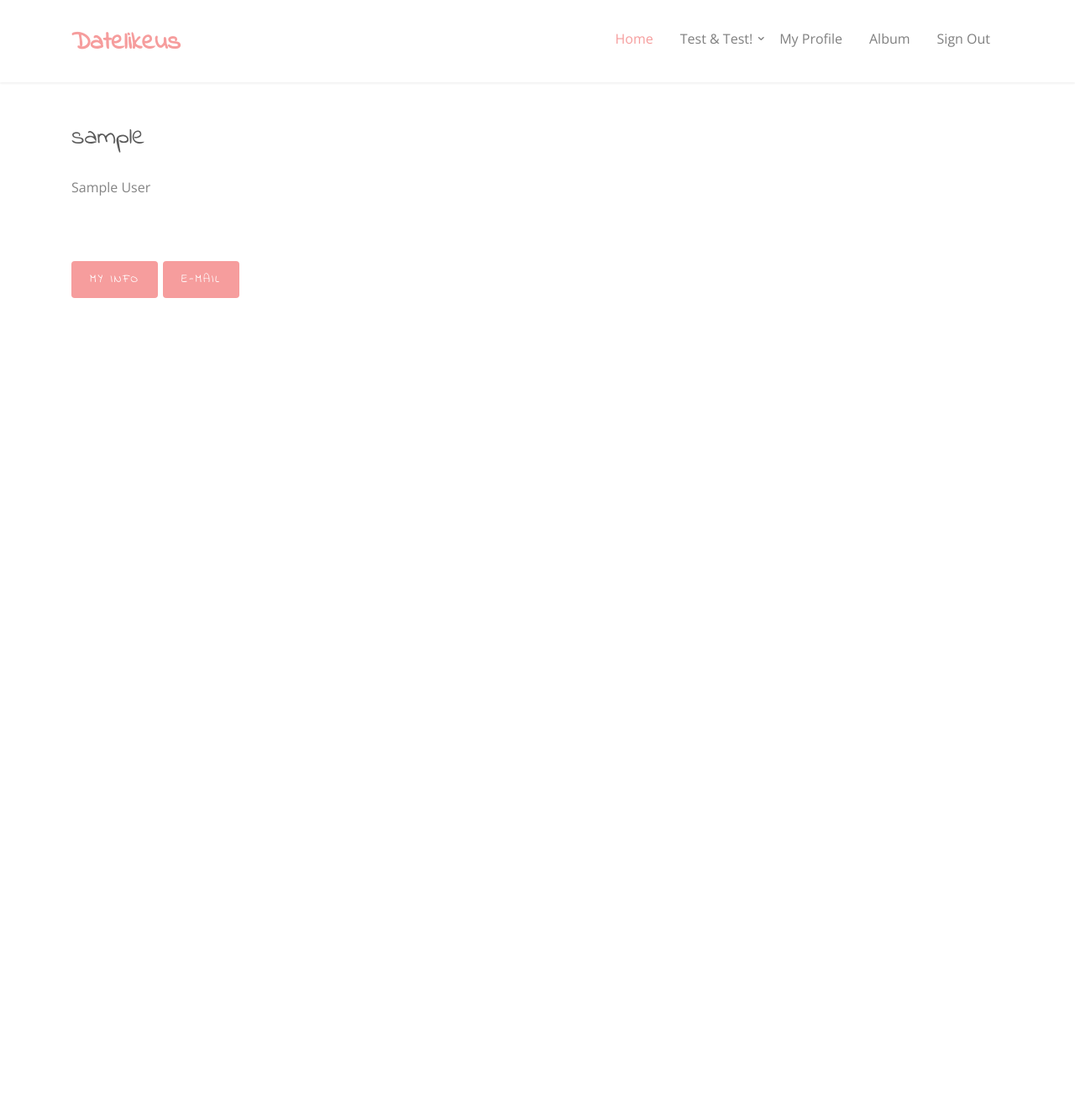
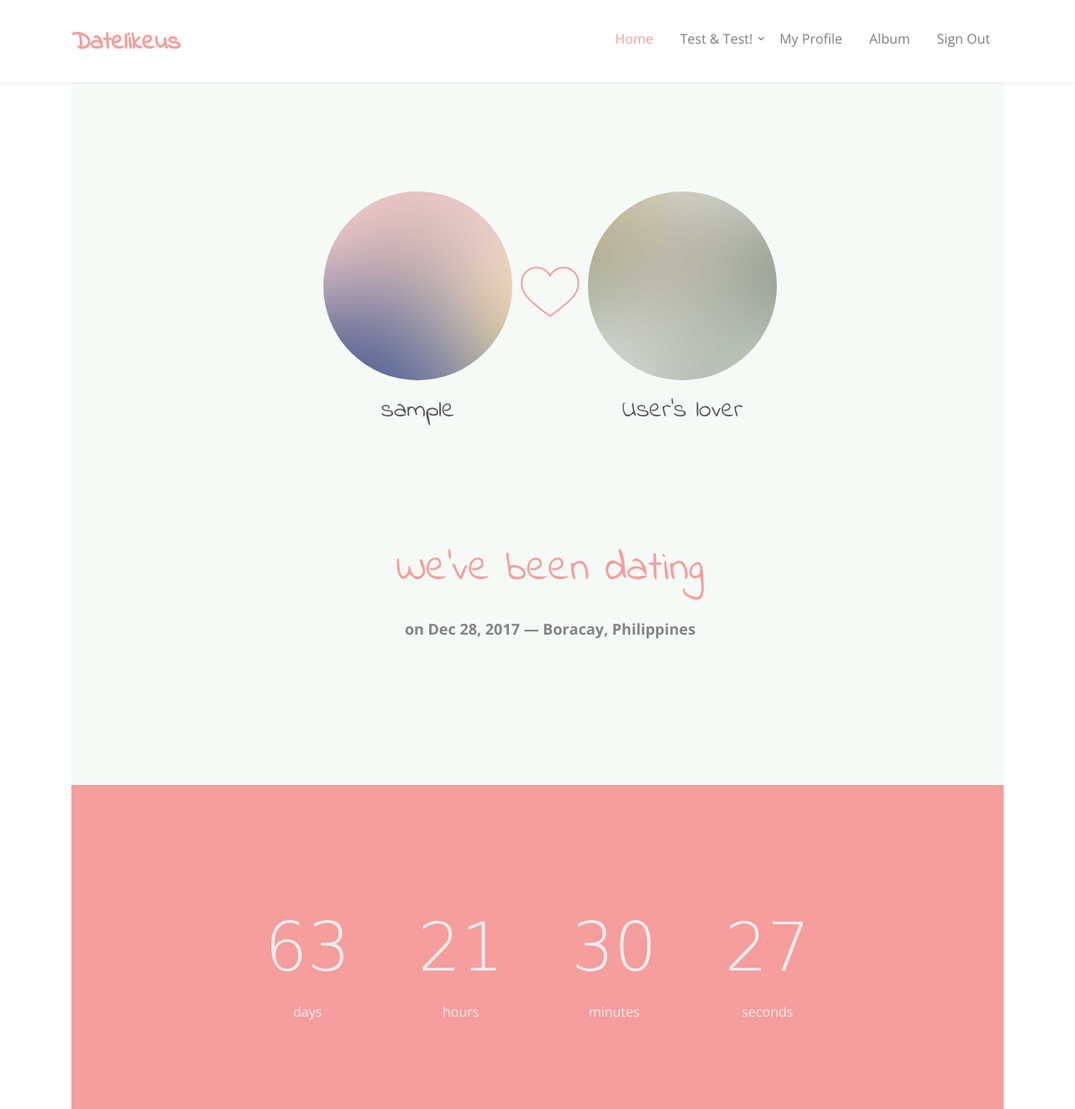
Before and after one commit to gitter-badger/datelikeus, a Django app: a page that uses src/datelikeus/templates/users/user_detail.html in a window 1280 px wide. Shown: the top 1321 px of the page at 84% size. Before the commit the page ends 355 px from the top, so only its background shows below. Run offline with Django 3.2, Linux system fonts and the light colour scheme; the visitor is signed in with stand-in values (Sample User, id 1); data comes from the database, SQL or seed files in the repository; some libraries are stand-ins or nearby versions; some web fonts are replaced.

Commit message:
Album container has been added

```diff
--- a/src/datelikeus/templates/users/user_detail.html
+++ b/src/datelikeus/templates/users/user_detail.html
@@ -5,32 +5,69 @@
 
 {% block content %}
 {% include 'shared/navbar.html' %}
+
 <div class="container">
-
-  <div class="row">
-    <div class="col-sm-12">
-
-      <h2>{{ object.username }}</h2>
-      {% if object.name %}
-        <p>{{ object.name }}</p>
-      {% endif %}
+  <div id="fh5co-couple" class="fh5co-section-gray">
+    <div class="container">
+      <div class="row row-bottom-padded-md animate-box">
+        <div class="col-md-6 col-md-offset-3 text-center">
+          <div class="col-md-5 col-sm-5 col-xs-5 nopadding">
+            <img src="{% static 'images/groom.jpg' %}" class="img-responsive" alt="Free HTML5 Bootstrap Template by FreeHTML5.co">
+            <h3>{{ object.username }}</h3>
+          </div>
+          <div class="col-md-2 col-sm-2 col-xs-2 nopadding">
+            <h2 class="amp-center"><i class="icon-heart"></i></h2></div>
+          <div class="col-md-5 col-sm-5 col-xs-5 nopadding">
+            <img src="{% static 'images/bride.jpg' %}" class="img-responsive" alt="Free HTML5 Bootstrap Template by FreeHTML5.co">
+            <h3>User's lover</h3>
+          </div>
+        </div>
+      </div>
+      <div class="row animate-box">
+        <div class="col-md-8 col-md-offset-2">
+          <div class="col-md-12 text-center heading-section">
+            <h2>We've been dating</h2>
+            <p><strong>on Dec 28, 2017 &mdash; Boracay, Philippines</strong></p>
+          </div>
+        </div>
+      </div>
     </div>
   </div>
-
-{% if object == request.user %}
-<!-- Action buttons -->
-<div class="row">
-
-  <div class="col-sm-12">
-    <a class="btn btn-primary" href="{% url 'users:update' %}" role="button">My Info</a>
-    <a class="btn btn-primary" href="{% url 'account_email' %}" role="button">E-Mail</a>
-    <!-- Your Stuff: Custom user template urls -->
+  <div id="fh5co-countdown">
+    <div class="row">
+      <div class="col-md-8 col-md-offset-2 text-center animate-box">
+        <p class="countdown">
+          <span id="days"></span>
+          <span id="hours"></span>
+          <span id="minutes"></span>
+          <span id="seconds"></span>
+        </p>
+      </div>
+    </div>
   </div>
-
+  <div id="fh5co-started" style="background-image: url('{{ STATIC_URL }}images/album_cover_bg_1.jpeg')">
+    <div class="overlay"></div>
+    <div class="container">
+      <div class="row animate-box">
+        <div class="col-md-8 col-md-offset-2 text-center heading-section">
+          <h2>Do you wanna see our photos?</h2>
+          <p>Come checkout our lovely memories!</p>
+        </div>
+        <div class="col-md-10 col-md-offset-1 text-center">
+          {% if request.user.is_authenticated %}
+          <div class="form-group">
+            <a class="btn btn-primary btn-lg form-control" href="{% url 'about' %}" role="button">Album Box</a>
+            <!-- TODO: change url to user's album page. -->
+            {% else %}
+            <a class="btn btn-primary btn-lg form-control" href="{% url 'account_login' %}" role="button">Album Box</a> {% endif %}
+          </div>
+        </div>
+      </div>
+    </div>
+  </div>
 </div>
-<!-- End Action buttons -->
-{% endif %}
+<!-- /container -->
 
 
-</div>
+{% include 'shared/footer.html' %}
 {% endblock content %}
```
Also changed, not shown: src/datelikeus/templates/pages/home.html (+27 -4 lines).
